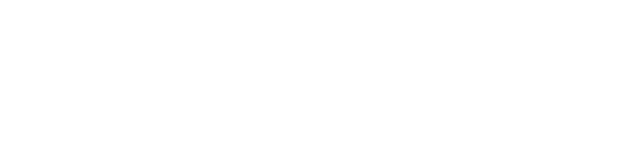
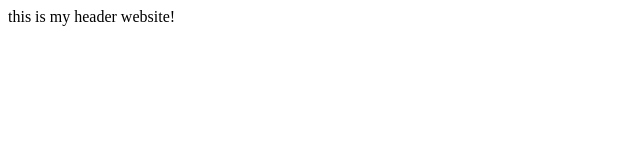
Before and after one commit to umlxv66666/test, a plain HTML site: page index.html in a window 1280 px wide. Shown: the whole page, without its empty margins (0-640 px from the left). Drawn offline with Linux system fonts and the light colour scheme.

Commit message:
added header website

```diff
--- a/index.html
+++ b/index.html
@@ -5,5 +5,7 @@
     <meta name="viewport" content="width=device-width, initial-scale=1.0" />
     <title>Document</title>
   </head>
-  <body></body>
+  <body>
+    <header>this is my header website!</header>
+  </body>
 </html>
```
